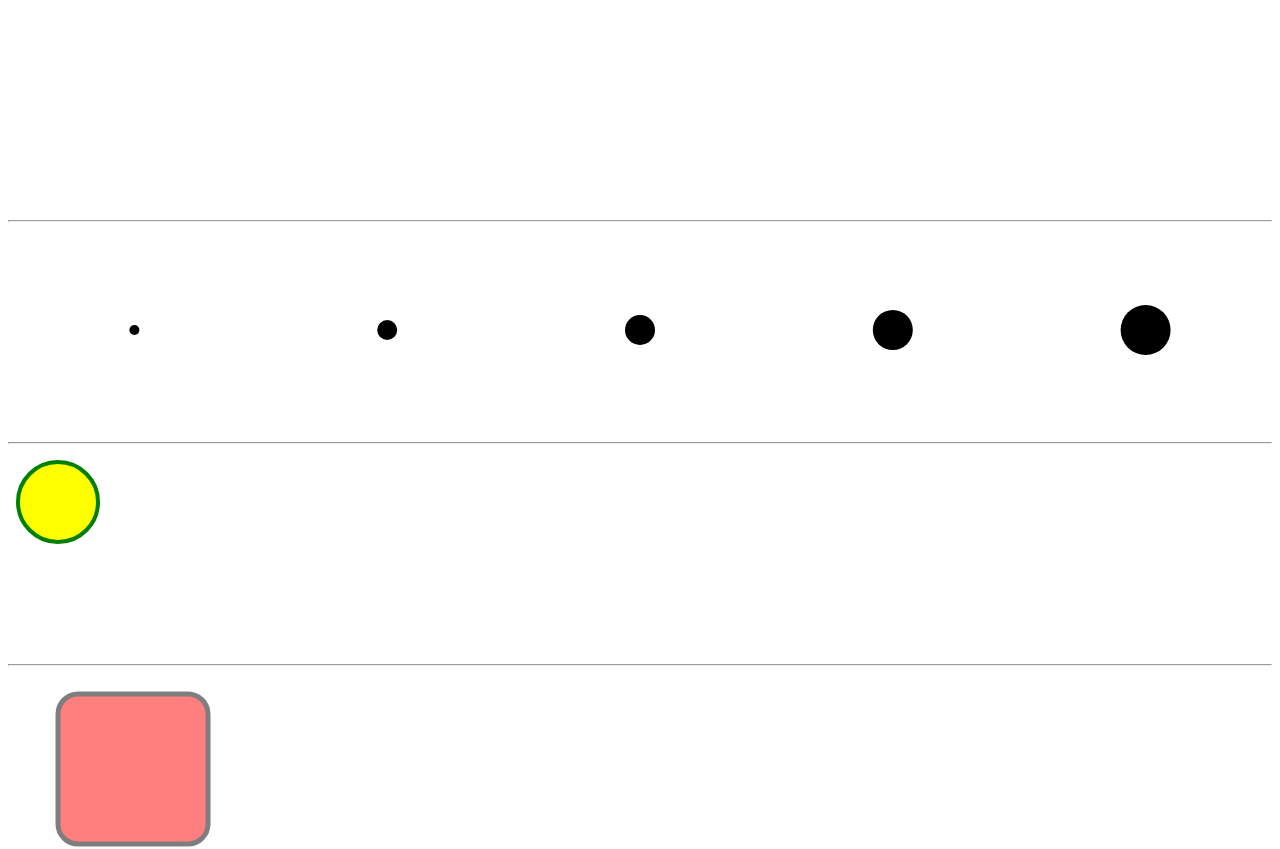
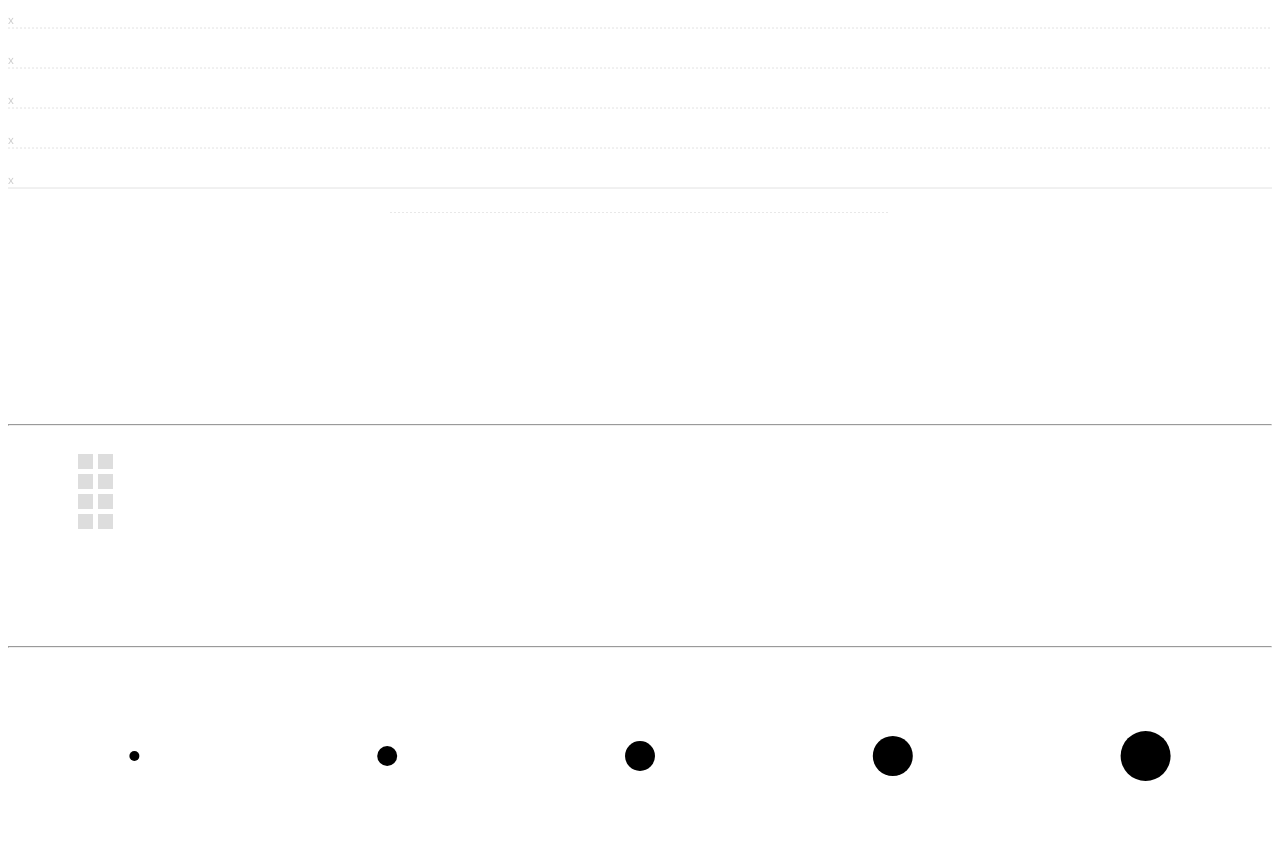
Before and after one commit to adamwbowman/svelte-charts, a Svelte app: page / in a window 1280 px wide. Shown: the top 849 px of the page. Built offline with nearby package versions, Linux system fonts and the light colour scheme.

Commit message:
added y axis

```diff
--- a/src/App.svelte
+++ b/src/App.svelte
@@ -14,11 +14,47 @@
 	};
 
 // working
+import { scaleLinear } from 'd3-scale';
 
+const xTicks = [1990, 1995, 2000, 2005, 2010, 2015];
+const yTicks = [0, 5, 10, 15, 20];
+const padding = { top: 20, right: 15, bottom: 20, left: 25 }
+let width = 500;
+let height = 200;
 
+$: xScale = scaleLinear()
+	// .domain([0, xTicks.length])
+	// .range([padding.left, width - padding.right]);
+	.domain([0, 6])
+	.range([25, 485]);
+
+$: yScale = scaleLinear()
+	// .domain([0, Math.max.apply(null, yTicks)])
+	// .range([height - padding.bottom, padding.top]);
+	.domain([0, Math.max.apply(null, yTicks)])
+	.range([180, 20])
+
+// let scale = d3.scaleLinear()
+	// .domain([0, 100])
+	// .range([0, 500]);
+// let axis = d3.axisBottom(scale);
+
+// d3.select('svg g')
+// 	.call(axis);
 </script>
 
 <main>
+<svg width="600" height="100">
+	<g class="axis y-axis">
+		{#each yTicks as tick}
+		<g class="tick tick-{tick}"
+		transform="translate(0, {yScale(tick)})">
+			<line x2="100%"></line>
+			<text y="-4">x</text>
+		</g>
+		{/each}
+	</g>
+</svg>
 <!-- working -->
 	<div class="chart">
 		<svg>
@@ -40,9 +76,20 @@
 			</g>
 
 		</svg>
-	</div>
-
-	<hr />
+	</div><hr>
+<!-- gray boxes -->
+	<svg width="800" height="200">
+		<g transform="translate(70, 20)">
+			<rect width="15" height="15" x="0" y="0"></rect>
+			<rect width="15" height="15" x="0" y="20"></rect>
+			<rect width="15" height="15" x="0" y="40"></rect>
+			<rect width="15" height="15" x="0" y="60"></rect>
+			<rect width="15" height="15" x="20" y="0"></rect>
+			<rect width="15" height="15" x="20" y="20"></rect>
+			<rect width="15" height="15" x="20" y="40"></rect>
+			<rect width="15" height="15" x="20" y="60"></rect>
+		</g>
+	</svg><hr />
 <!-- cirlce -->
 	<svg width="400" height="100">
 	{#each circleData as d}
@@ -102,6 +149,40 @@
 			<path stroke-dasharray="20,10,5,5,5,10" d="M5 60 l215 0" />
 		</g>
 	</svg><hr />
+<!-- marker -->
+<svg viewBox="0 0 100 100" xmlns="http://www.w3.org/2000/svg">
+	<defs>
+		<!-- arrowhead marker definition -->
+		<marker id="arrow" viewBox="0 0 10 10" refX="5" refY="5"
+		markerWidth="6" markerHeight="6"
+		orient="auto-start-reverse">
+			<path d="M 0 0 L 10 5 L 0 10 z" />
+		</marker>
+		<!-- simple dot marker definition -->
+		<marker id="dot" viewBox="0 0 10 10" refX="5" refY="5"
+		markerWidth="5" markerHeight="5">
+			<circle cx="5" cy="5" r="5" fill="red" />
+		</marker>
+	</defs>
+	<!-- Coordinate axes with a arrowhead in both direction -->
+	<polyline points="10,10 10,90 90,90" fill="none" stroke="black"
+	marker-start="url(#arrow)" marker-end="url(#arrow)" />
+	<!-- Data line with polymarkers -->
+	<polyline points="15,80 29,50 43,60 57,30 71,40 85,15" fill="none" stroke="grey"
+	marker-start="url(#dot)" marker-mid="url(#dot)"  marker-end="url(#dot)" />
+</svg><hr>
+<!-- mask -->
+	<svg viewBox="-10 -10 120 120">
+		<mask id="myMask">
+			<!-- Everything under a white pixel will be visible -->
+			<rect x="0" y="0" width="100" height="100" fill="white" />
+			<!-- Everything under a black pixel will be invisible -->
+			<path d="M10,35 A20,20,0,0,1,50,35 A20,20,0,0,1,90,35 Q90,65,50,95 Q10,65,10,35 Z" fill="black" />
+		</mask>
+		<polygon points="-10,110 110,110 110,-10" fill="orange" />
+		<!-- with this mask applied, we "punch" a heart shape hole into the circle -->
+		<circle cx="50" cy="50" r="50" mask="url(#myMask)" />
+	</svg><hr>
 <!-- tweening -->
 	<button on:click={setFoo}>Foo</button>
 	<button on:click={setBar}>Bar</button>
@@ -115,6 +196,9 @@
 
 <style>
 /* working */
+rect {
+	fill: #ddd;
+}
 	.chart {
 		width: 100%;
 		max-width: 500px;
@@ -130,7 +214,26 @@
 		font-size: .725em;
 		font-weight: 200;
 	}
+	.tick line {
+		stroke: #e2e2e2;
+		stroke-dasharray: 2;
+	}
+	.tick text {
+		fill: #ccc;
+		text-anchor: start;
+	}
+	.tick.tick-0 line {
+		stroke-dasharray: 0;
+	}
+	.x-axis .tick text {
+		text-anchor: middle;
+	}
 
+	.bars rect {
+		fill: #a11;
+		stroke: none;
+		opacity: 0.65;
+	}
 
 
 	@media (min-width: 640px) {
```
Lines whose indentation alone changed are shown as unchanged.
